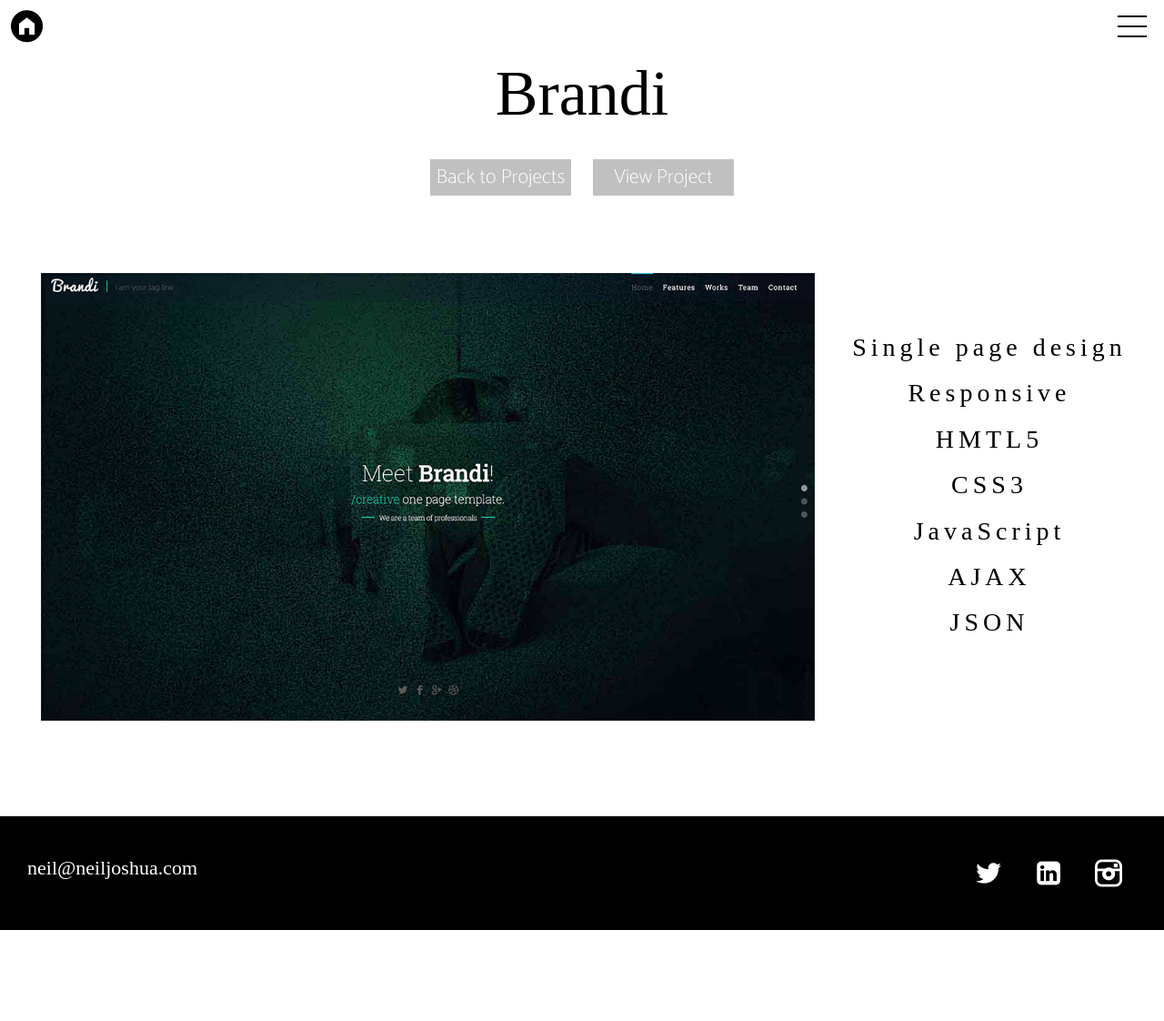
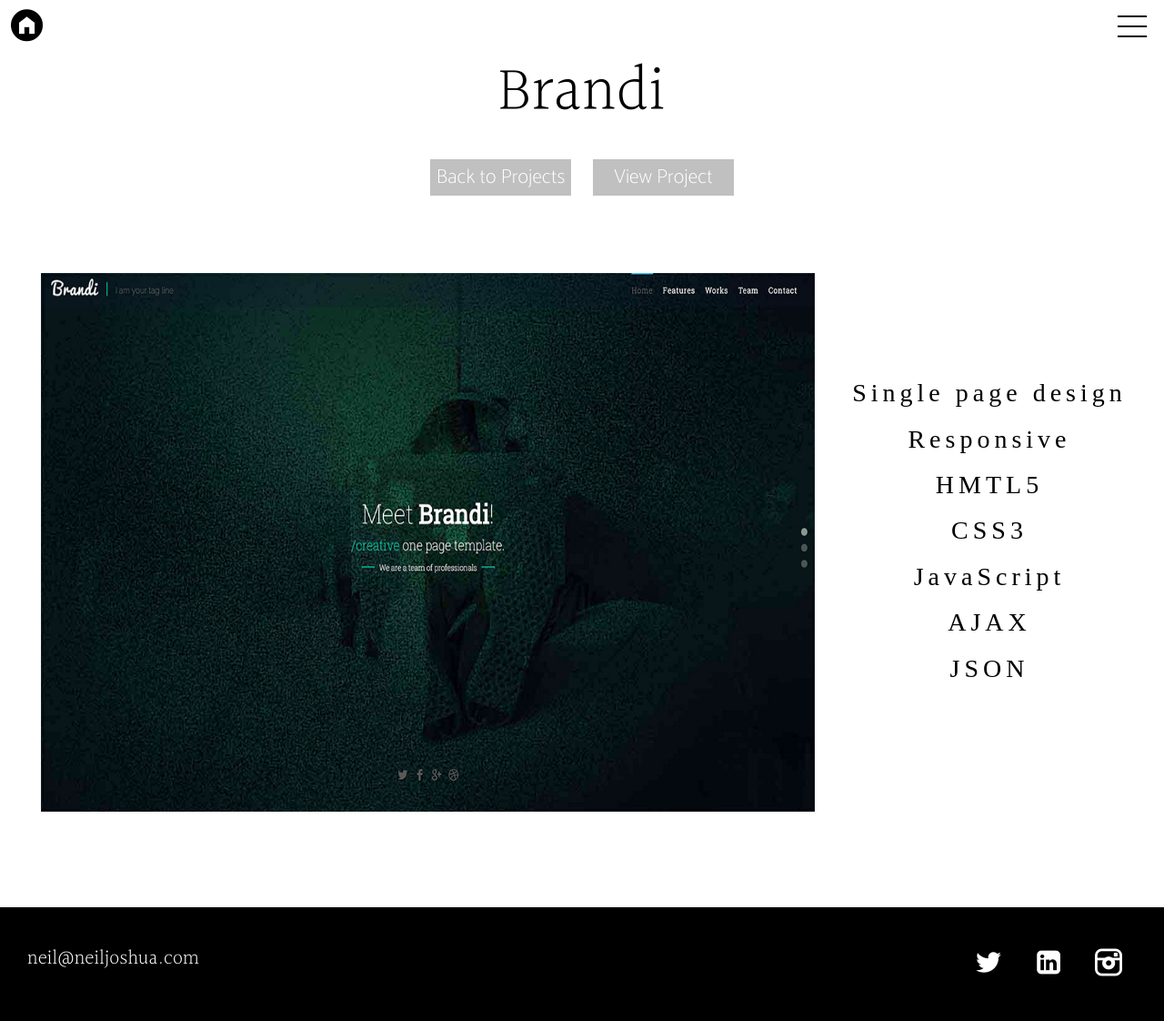
Before and after one commit to neiljoshua/nm, a PHP site: page /projects/brandi.php in a window 1280 px wide. Shown: the whole page at 91% size. Before the commit the page ends 1022 px from the top, so only its background shows below. Run offline with PHP 8.4, Linux system fonts and the light colour scheme.

Commit message:
Clean up single projects and images

```diff
--- a/src/css/styles.css
+++ b/src/css/styles.css
@@ -114,7 +114,7 @@ button {
 @font-face {
   font-family: 'Merriweather-Light';
   font-style: normal;
-  font-weight: 300;
+  font-weight: 100;
   src: url("src/font/Merriweather/Merriweather-Light.ttf") format("truetype");
   /* Safari, Android, iOS */
 }
@@ -132,6 +132,23 @@ button {
   font-style: normal;
   font-weight: 700;
   src: url("src/font/Merriweather/Merriweather-Bold.ttf") format("truetype");
+  /* Safari, Android, iOS */
+}
+/*Halant*/
+/* Halant Light */
+@font-face {
+  font-family: 'Halant-Light';
+  font-style: normal;
+  font-weight: 300;
+  src: url("src/font/Halant/Halant-Light.ttf") format("truetype");
+  /* Safari, Android, iOS */
+}
+/* Halant Regular */
+@font-face {
+  font-family: 'Halant-Regular';
+  font-style: normal;
+  font-weight: 400;
+  src: url("src/font/Halant/Halant-Regular.ttf") format("truetype");
   /* Safari, Android, iOS */
 }
 /* line 1, ../sass/form.scss */
@@ -915,15 +986,15 @@ button:hover {
     padding: 0 0 0 5%;
   }
 }
-/* line 67, ../sass/single-project.scss */
+/* line 66, ../sass/single-project.scss */
 .project-image__img {
   width: 100%;
-  min-height: -webkit-calc(57.83333vh);
-  min-height: -moz-calc(57.83333vh);
-  min-height: calc(57.83333vh);
+  min-height: -webkit-calc(46.26667vw);
+  min-height: -moz-calc(46.26667vw);
+  min-height: calc(46.26667vw);
 }
 
-/* line 73, ../sass/single-project.scss */
+/* line 72, ../sass/single-project.scss */
 .project-copy {
   width: 100%;
   margin: 25px auto 50px;
@@ -992,7 +1063,7 @@ h1,
 h2,
 h3,
 a {
-  font-family: "Merrweather-Light";
+  font-family: "Halant-Light";
 }
 
 /* line 46, ../sass/styles.scss */
--- a/src/sass/contact.scss
+++ b/src/sass/contact.scss
@@ -2,7 +2,13 @@
 .contact-hero {
 	background: url('/src/images/contact/macbook.jpg') center center no-repeat;
 	@include prefix(background-size, cover, webkit ms o );
-	@include calc(min-height,100vw/(1200/694));
+	@include calc(min-height,125vw/(1200/694));
+	@include media-min-width(mobile) {
+		@include calc(min-height,120vw/(1200/694));
+	}
+	@include media-min-width(tablet) {
+		@include calc(min-height,80vw/(1200/694));
+	}
 }
 
 #contact-form {
--- a/src/sass/fonts.scss
+++ b/src/sass/fonts.scss
@@ -30,7 +30,7 @@
 @font-face {
   font-family: 'Merriweather-Light';
   font-style: normal;
-  font-weight: 300;
+  font-weight: 100;
   src: url('src/font/Merriweather/Merriweather-Light.ttf') format('truetype'); /* Safari, Android, iOS */
 }
 
@@ -49,3 +49,22 @@
   font-weight: 700;
   src: url('src/font/Merriweather/Merriweather-Bold.ttf') format('truetype'); /* Safari, Android, iOS */
 }
+
+
+/*Halant*/
+
+/* Halant Light */
+@font-face {
+  font-family: 'Halant-Light';
+  font-style: normal;
+  font-weight: 300;
+  src: url('src/font/Halant/Halant-Light.ttf') format('truetype'); /* Safari, Android, iOS */
+}
+
+/* Halant Regular */
+@font-face {
+  font-family: 'Halant-Regular';
+  font-style: normal;
+  font-weight: 400;
+  src: url('src/font/Halant/Halant-Regular.ttf') format('truetype'); /* Safari, Android, iOS */
+}
--- a/src/sass/navigation.scss
+++ b/src/sass/navigation.scss
@@ -35,21 +35,45 @@
   }
 
   &__item {
-    margin-bottom: 30px;
-
+    display: block;
+    text-align: center;
+    margin: 20px auto;
   }
 
   &__link {
+  	position: relative;
     color: $black;
-    font-size: 48px;
+    font-size: 45px;
     letter-spacing: 4px;
     @include media-min-width(mobile) {
-      font-size: 60px;
+      font-size: 50px;
     }
-    &:hover, &:active {
-      color: $green;
-      font-weight: 600;
+    @include media-min-width(tablet) {
+    	font-size: 55px;
     }
+    @include media-min-width(desktop) {
+    	font-size: 60px;
+	    &::after {
+		    content: "";
+		    position: absolute;
+		    display: block;
+			  width: 100%;
+			  height: 3px;
+			  bottom: -5px;
+			  left: 0;
+			  background-color: $green;
+			  visibility: hidden;
+			  @include prefix(transform, scaleX(0), webkit ms );
+			 	@include prefix(transition, all 0.3s ease-in-out 0s, webkit ms );
+			}
+			&:hover{
+				color: $green;
+				&::after {
+				  visibility: visible;
+				  @include prefix(transform, scaleX(1), webkit ms );
+				}
+			}
+		}
   }
 }
 
--- a/src/sass/single-project.scss
+++ b/src/sass/single-project.scss
@@ -58,7 +58,6 @@
 	}
 	&__link {
 	 	display: block;
-	 	padding: 0 20px;
 	  	@include media-min-width(desktop) {
 	  		padding: 0 0 0 5%;
 	  	}
@@ -66,7 +65,7 @@
 
 	&__img {
 		width: 100%;
-		@include calc(min-height,100vh/(1200/694));
+		@include calc(min-height,80vw/(1200/694));
 	}
 }
 
--- a/src/sass/variables.scss
+++ b/src/sass/variables.scss
@@ -2,9 +2,8 @@ $white: #fff;
 $black: #000;
 $gray: #595959;
 $blue: #000033;
-$oxygen: 'Oxygen';
 $darkgray: #F7F7F7;
 $silver: #C0C0C0;
 $green: #4fb584;
-$serif: 'Merrweather-Light';
+$serif: 'Halant-Light';
 $sanSerif: 'Catamaran-thin';
```
Also changed, not shown: other parts of src/css/styles.css (+78 -24 lines), src/font/Halant/OFL.txt (added, +93 -0 lines), src/font/Halant/Halant-Bold.ttf (added), src/font/Halant/Halant-Light.ttf (added), src/font/Halant/Halant-Medium.ttf (added), src/font/Halant/Halant-Regular.ttf (added), src/font/Halant/Halant-SemiBold.ttf (added), src/images/slider/slide1.jpg, src/images/slider/slide2.jpg, src/images/slider/slide3.jpg.
